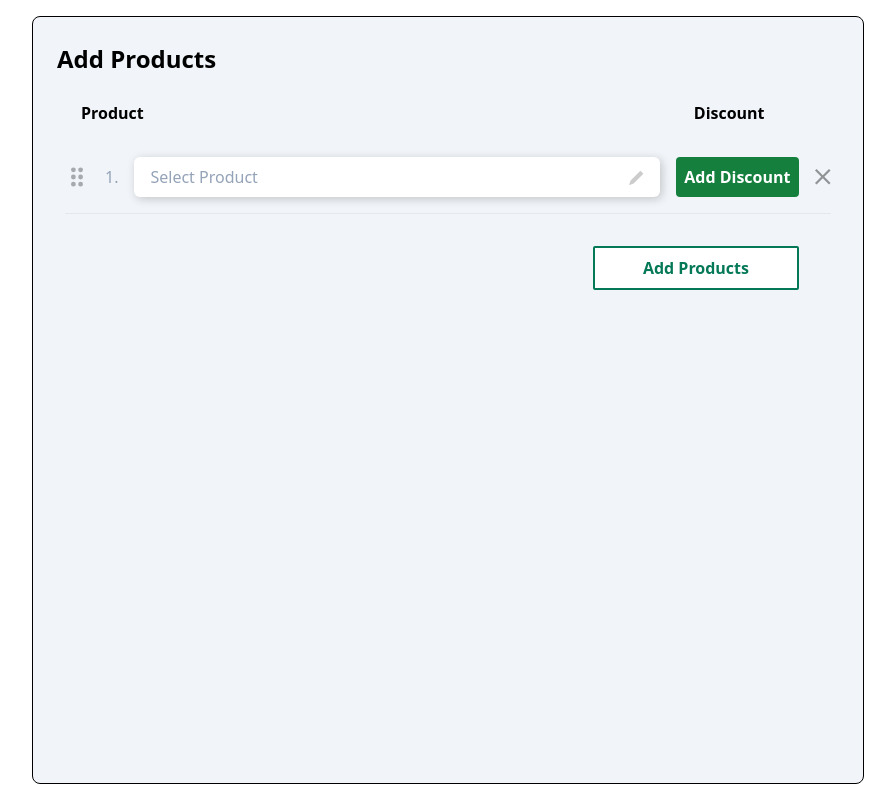
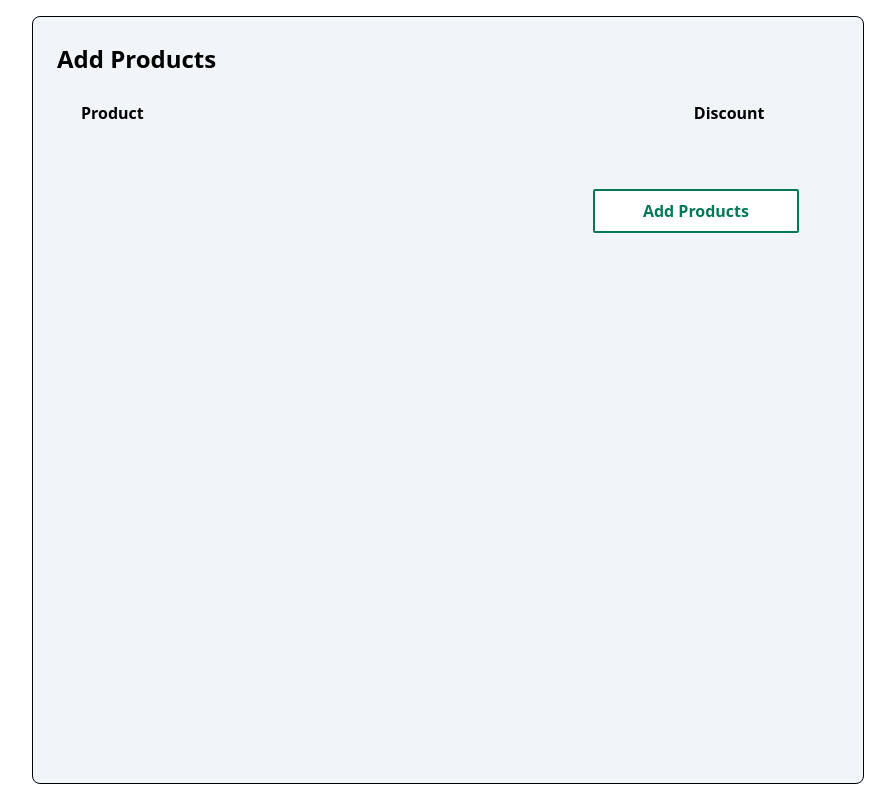
Before and after one commit to beincharacter/monk-commerce-1, a React (Create React App) app: page / in a window 1280 px wide. Shown: the whole page, without its empty margins (192-1087 px from the left). Built offline with nearby package versions, Linux system fonts and the light colour scheme.

Commit message:
fix discount stability issue

```diff
--- a/src/Pages/HomePage.jsx
+++ b/src/Pages/HomePage.jsx
@@ -32,19 +32,24 @@ export const HomePage = () => {
 
         // If dragging variants
         if (type === "variants") {
-            const productIndex = source.droppableId.split("-")[1];
-            const updatedProducts = [...products];
-            const selectedProduct = updatedProducts[productIndex];
+            const productId = source.droppableId.split("-")[1];
+            const productIndex = products.findIndex(p => p.id === productId);
+            const selectedProduct = products[productIndex];
+
+            if (!selectedProduct) return;
+
             const variants = Array.from(selectedProduct.variants);
             const [movedVariant] = variants.splice(source.index, 1);
             variants.splice(destination.index, 0, movedVariant);
-            selectedProduct.variants = variants;
-            updatedProducts[productIndex] = selectedProduct;
+
+            const updatedProducts = [...products];
+            updatedProducts[productIndex] = { ...selectedProduct, variants };
             setProducts(updatedProducts);
         }
 
         setIsDragging(false);
     };
+
 
     const handleOnDragStart = (start) => {
         setDraggingItem(start.source.index);
@@ -56,14 +61,13 @@ export const HomePage = () => {
         setProducts(updatedProducts);
     };
 
-    const removeVarient = (parentId, variantId) => {
+    const removeVariant = (parentId, variantId) => {
         const updatedProducts = products.reduce((acc, product) => {
             if (product.id === parentId) {
                 const updatedVariants = product.variants.filter(variant => variant.id !== variantId);
                 if (updatedVariants.length === 0) {
                     return acc;
                 }
-
                 return [...acc, { ...product, variants: updatedVariants }];
             }
             return [...acc, product];
@@ -72,120 +76,60 @@ export const HomePage = () => {
         setProducts(updatedProducts);
     };
 
-
-    const toggleVariantsView = (index) => {
+    const toggleVariantsView = (productId) => {
         setExpandedProducts((prev) => ({
             ...prev,
-            [index]: !prev[index],
+            [productId]: !prev[productId],
         }));
     };
 
     return (
         <>
-            <div
-                className="flex flex-col items-start h-full w-2/3 rounded-lg p-4 gap-4 border border-black bg-slate-100"
-            >
-                <div
-                    style={{
-                        fontSize: "24px",
-                        fontWeight: "bold",
-                        padding: "8px"
-                    }}
-                >
+            <div className="flex flex-col items-start h-full w-2/3 rounded-lg p-4 gap-4 border border-black bg-slate-100">
+                <div style={{ fontSize: "24px", fontWeight: "bold", padding: "8px" }}>
                     Add Products
                 </div>
-
 
                 <div className="flex justify-between w-full">
                     <div className="flex-8 font-bold pl-8">Product</div>
                     <div className="flex-2 font-bold">Discount</div>
                 </div>
 
-
-
-                <div
-                    className="flex items-center text-3xl flex-col w-full p-4 gap-2 overflow-auto rounded-lg"
-                    style={{
-                        justifyContent: products.length ? "" : "center",
-                        border:
-                            isDragging
-                                ? "2px dashed black"
-                                : "",
-                    }}
-                >
+                <div className="flex items-center text-3xl flex-col w-full p-4 gap-2 overflow-auto rounded-lg" style={{ justifyContent: products.length ? "" : "center", border: isDragging ? "2px dashed black" : "" }}>
                     {products.length ? (
-                        <>
-                            <DragDropContext
-                                onDragEnd={handleOnDragEnd}
-                                onDragStart={handleOnDragStart}
-                            >
+                        <DragDropContext onDragEnd={handleOnDragEnd} onDragStart={handleOnDragStart}>
                             <Droppable droppableId="products" type="products">
                                 {(provided) => (
-                                        <div
-                                            {...provided.droppableProps}
-                                            ref={provided.innerRef}
-                                            className="flex flex-col gap-4 w-full"
-                                        >
-                                            {products.filter(p => (Array.isArray(p.variants) && p.variants.length > 0) || p.id === 'dummmy').map(({ id, name, title, discount, variants }, index) => (
-                                                <Draggable key={`${id}`} draggableId={`${id}`} index={index}>
+                                    <div {...provided.droppableProps} ref={provided.innerRef} className="flex flex-col gap-4 w-full">
+                                        {products.filter(p => (Array.isArray(p.variants) && p.variants.length > 0) || p.id === 'dummy').map(({ id, name, title, discount, variants, }, index) => (
+                                            <Draggable key={id} draggableId={id} index={products.findIndex(p => p.id === id)}>
                                                 {(provided) => (
                                                     <>
-                                                            <div
-                                                                ref={provided.innerRef}
-                                                                {...provided.draggableProps}
-                                                                {...provided.dragHandleProps}
-                                                                className="flex flex-col text-base gap-2 items-end rounded-lg justify-between"
-                                                                style={{
-                                                                    ...provided.draggableProps.style,
-                                                                }}
-                                                            >
+                                                        <div ref={provided.innerRef} {...provided.draggableProps} {...provided.dragHandleProps} className="flex flex-col text-base gap-2 items-end rounded-lg justify-between" style={{ ...provided.draggableProps.style }}>
                                                             <Products
-                                                                    key={index}
-                                                                    index={index}
                                                                 id={id}
                                                                 name={title}
                                                                 discount={discount}
                                                                 remove={removeProduct}
+                                                                index={index}
                                                             />
                                                             {/* View Variants toggle */}
                                                             {variants.length > 0 && (
-                                                                    <span
-                                                                        className="flex justify-center text-[#3B82F6] relative gap-1 cursor-pointer hover:text-blue-500"
-                                                                        onClick={() => toggleVariantsView(index)}
-                                                                    >
-                                                                        {expandedProducts[index] ? "Hide variants" : "View variants"}
-                                                                        <img src={expandedProducts[index] ? ExpandLess : ExpandMore} alt="" />
+                                                                <span className="flex justify-center text-[#3B82F6] relative gap-1 cursor-pointer hover:text-blue-500" onClick={() => toggleVariantsView(id)}>
+                                                                    {expandedProducts[id] ? "Hide variants" : "View variants"}
+                                                                    <img src={expandedProducts[id] ? ExpandLess : ExpandMore} alt="" />
                                                                 </span>
                                                             )}
 
                                                             {/* Variants Drag and Drop, only show if expanded */}
-                                                                {expandedProducts[index] && (
-                                                                    <Droppable droppableId={`variants-${index}`} type="variants">
+                                                            {expandedProducts[id] && (
+                                                                <Droppable droppableId={`variants-${id}`} type="variants">
                                                                     {(provided) => (
-                                                                            <div
-                                                                                {...provided.droppableProps}
-                                                                                ref={provided.innerRef}
-                                                                                className="flex flex-col gap-2 pl-5 w-full"
-                                                                            >
+                                                                        <div {...provided.droppableProps} ref={provided.innerRef} className="flex flex-col gap-2 pl-5 w-full">
                                                                             {variants.map((v, vIndex) => (
-                                                                                    <Draggable
-                                                                                        key={v.id.toString()}
-                                                                                        draggableId={`${id}-${v.id}`}
-                                                                                        index={vIndex}
-                                                                                    >
+                                                                                <Draggable key={v.id.toString()} draggableId={`${id}-${v.id}`} index={vIndex}>
                                                                                     {(provided) => (
-                                                                                            <div
-                                                                                                ref={provided.innerRef}
-                                                                                                {...provided.draggableProps}
-                                                                                                {...provided.dragHandleProps}
-                                                                                                style={{
-                                                                                                    display: "flex",
-                                                                                                    gap: "16px",
-                                                                                                    alignItems: "center",
-                                                                                                    justifyContent: 'end',
-                                                                                                    ...provided.draggableProps.style,
-                                                                                                }}
-                                                                                            >
+                                                                                        <div ref={provided.innerRef} {...provided.draggableProps} {...provided.dragHandleProps} style={{ display: "flex", gap: "16px", alignItems: "center", justifyContent: 'end', ...provided.draggableProps.style }}>
                                                                                             <Varient
                                                                                                 parentId={id}
                                                                                                 id={v.id}
@@ -193,7 +137,7 @@ export const HomePage = () => {
                                                                                                 discount={v.discount}
                                                                                                 title={v.title}
                                                                                                 price={v.price}
-                                                                                                    remove={removeVarient}
+                                                                                                remove={removeVariant}
                                                                                             />
                                                                                         </div>
                                                                                     )}
@@ -215,45 +159,29 @@ export const HomePage = () => {
                                 )}
                             </Droppable>
                         </DragDropContext>
-                        </>
-                    ) : (
-                        null
-                    )}
+                    ) : null}
                 </div>
 
                 <button className="p-2 px-12 mr-12 self-end border-2 border-emerald-700 bg-white hover:bg-slate-100 font-bold text-emerald-700 rounded-sm"
                     onClick={() => {
-
-                        const np = {
-                            id: `dummmy`,
+                        const newProduct = {
+                            id: `dummy`,
                             name: `Product ${products.length + 1}`,
                             discount: 0,
                             variants: []
                         };
 
-                        const c = products.some(p => p.id === np.id);
-                        console.log({c})
-
-                        if (!c) {
-
-                            setProducts([
-                                ...products,
-                                np
-                            ])
-
+                        const exists = products.some(p => p.id === newProduct.id);
+                        if (!exists) {
+                            setProducts([...products, newProduct]);
                         }
-
-                    }
-                    }
+                    }}
                 >
                     Add Products
                 </button>
-                {console.log({draggingItem})}
             </div>
 
             {isModalOpen && <AddProductModal />}
-
-
         </>
     );
 };
```
Lines whose indentation alone changed are shown as unchanged.
